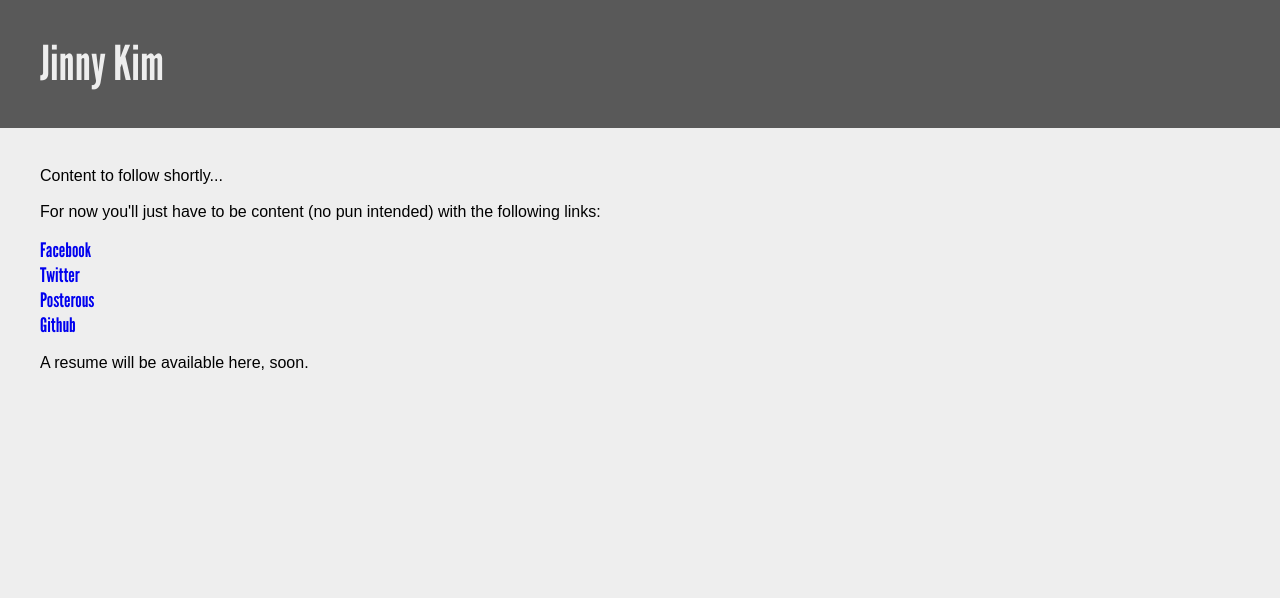
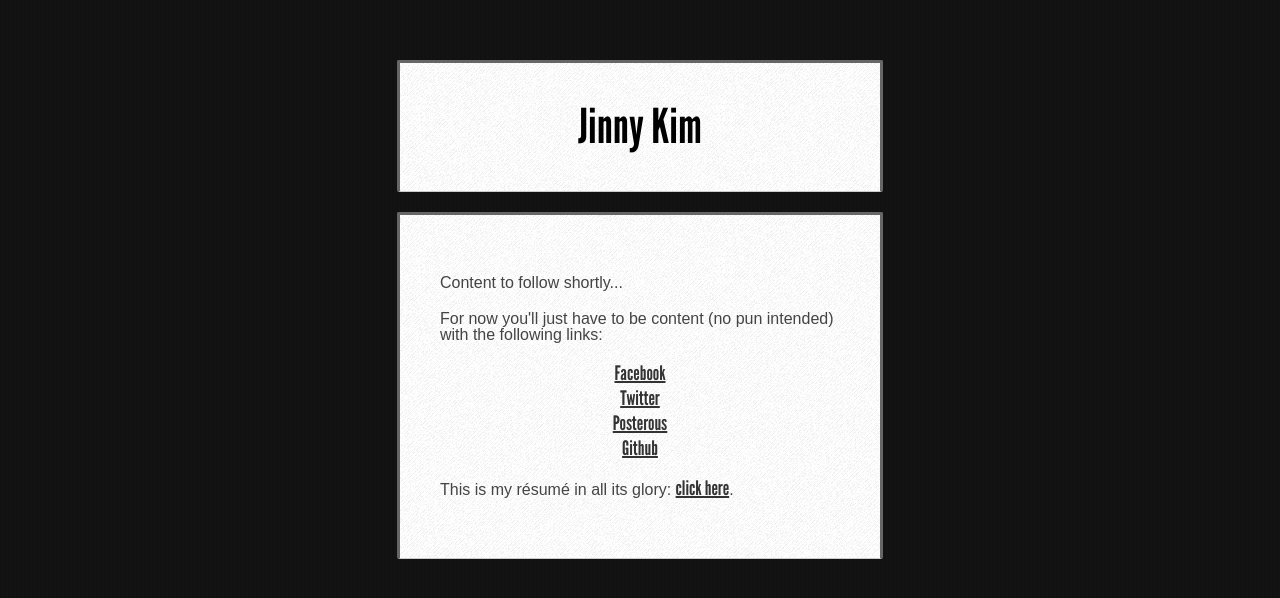
Before and after one commit to younjin/younjin.github.com, a plain HTML site: page index.html in a window 1280 px wide. Drawn offline with Linux system fonts and the light colour scheme; a web font is replaced by a local one.

Commit message:
More changes to resume, main page styled

```diff
--- a/index.html
+++ b/index.html
@@ -26,11 +26,11 @@
             <p>For now you'll just have to be content (no pun intended) with the following links:</p>
             <ul class="links">
                 <li><a href="https://www.facebook.com/kim.younjin">Facebook</a></li>
-                <li><a href="http://twitter.com/kim_younjin">Twitter</a></li
+                <li><a href="http://twitter.com/kim_younjin">Twitter</a></li>
                 <li><a href="http://kimyounjin.posterous.com/">Posterous</a></li>
                 <li><a href="https://github.com/younjin/">Github</a></li>
             </ul>
-            <p>A resume will be available here, soon.</p>
+            <p>This is my r&#xE9;sum&#xE9; in all its glory: <a href="resume">click here</a>.</p>
         </div>
     </body>
 </html>
--- a/static/css/style.css
+++ b/static/css/style.css
@@ -57,21 +57,44 @@ table {
     font-style: normal;
 }
 
-body {
-    background-color: #eee;
+@font-face {
+    font-family: 'Playfair Display';
+    font-style: italic;
+    font-weight: 400;
+    src: local('Playfair Display Italic'), local('PlayfairDisplay-Italic'), url('../font/PlayfairDisplay-Italic.woff') format('woff'), url('../font/PlayfairDisplay-Italic.ttf') format('truetype');
 }
+
+@font-face {
+    font-family: 'Playfair Display';
+    font-style: normal;
+    font-weight: normal;
+    src: local('Playfair Display'), local('PlayfairDisplay'), url('../font/PlayfairDisplay-Regular.woff') format('woff'), url('../font/PlayfairDisplay-Regular.ttf') format('truetype');
+}
+
+html {background-image: url(../img/dvsup.png);}
+body { font-family: 'LeagueGothicRegular'; color: #444; }
+h1, .content { padding: 10px 80px; margin: 80px auto; background-image: url("../img/groovepaper.png"); border-color: #666; border-width: 3px; border-style: solid;
+-webkit-border-radius: 2px; -moz-border-radius: 2px; border-radius:2px; margin-bottom: 2em; border-bottom: 1px solid #ccc;}
 
 h1.title {
     padding: 40px;
-    background-color: #595959;
-    color: #eee;
+    background-color: #999;
+    color: #000;
     font-size: 48px;
     font-family: "LeagueGothicRegular", arial, sans-serif;
+    max-width: 400px;
+    margin: auto;
+    margin-top: 60px;
+    text-align: center;
 }
 
 .content {
     font-family: 'Droid Sans', sans-serif;
-    margin: 40px;
+    max-width: 400px;
+    margin: auto;
+    padding: 40px;
+    background-color: #666;
+    margin-top: 20px;
 }
 
 .content > * {
@@ -82,8 +105,13 @@ h1.title {
     margin: 5px 0;
 }
 
-.content .links a {
+.content a {
     font-family: 'LeagueGothicRegular';
     font-size: 20px;
-    text-decoration: none;
+    /*text-decoration: none;*/
+    color: #333;
 }
+
+.content .links {
+    text-align: center;
+}
```
Also changed, not shown: resume/index.html (+13 -11 lines).
